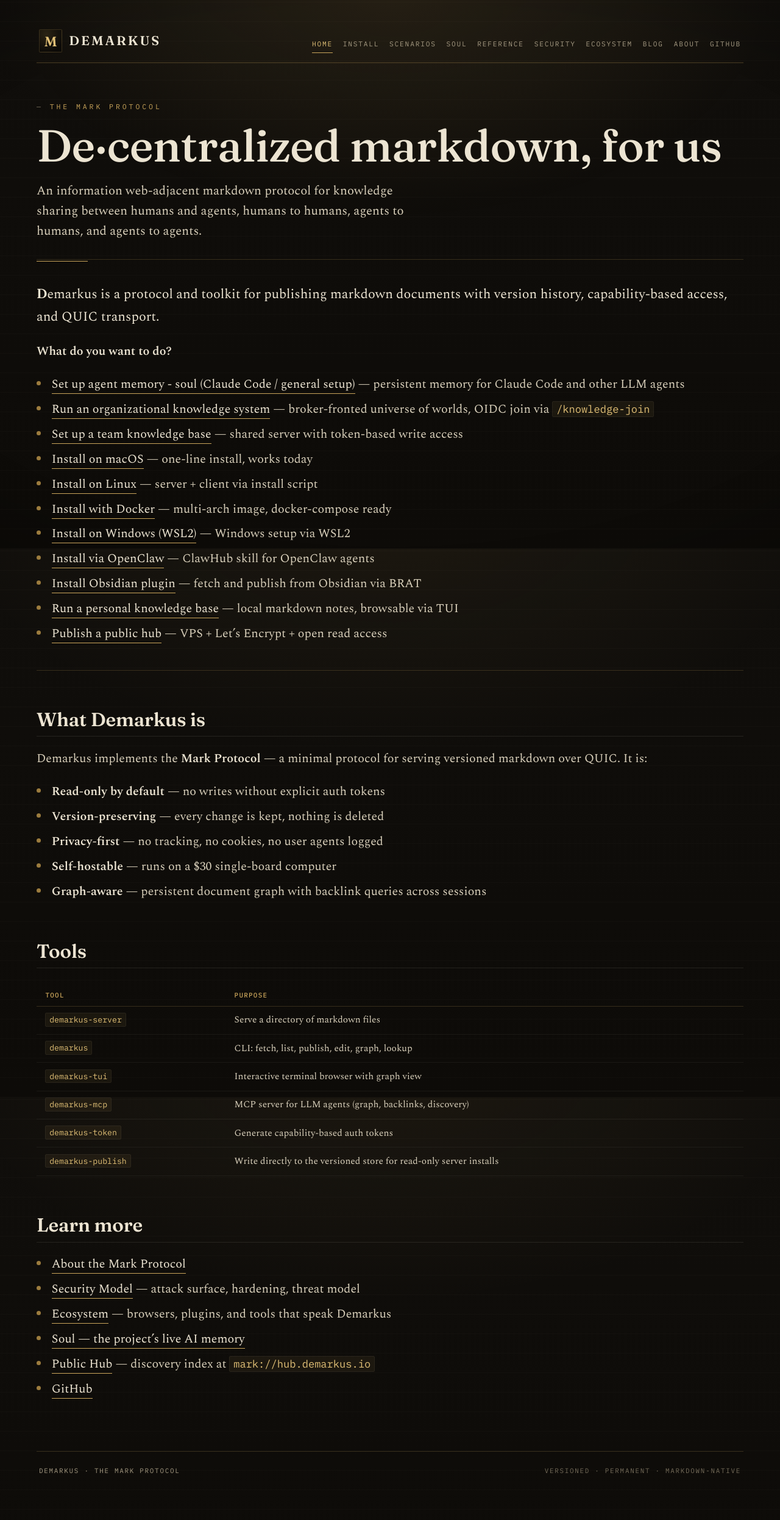
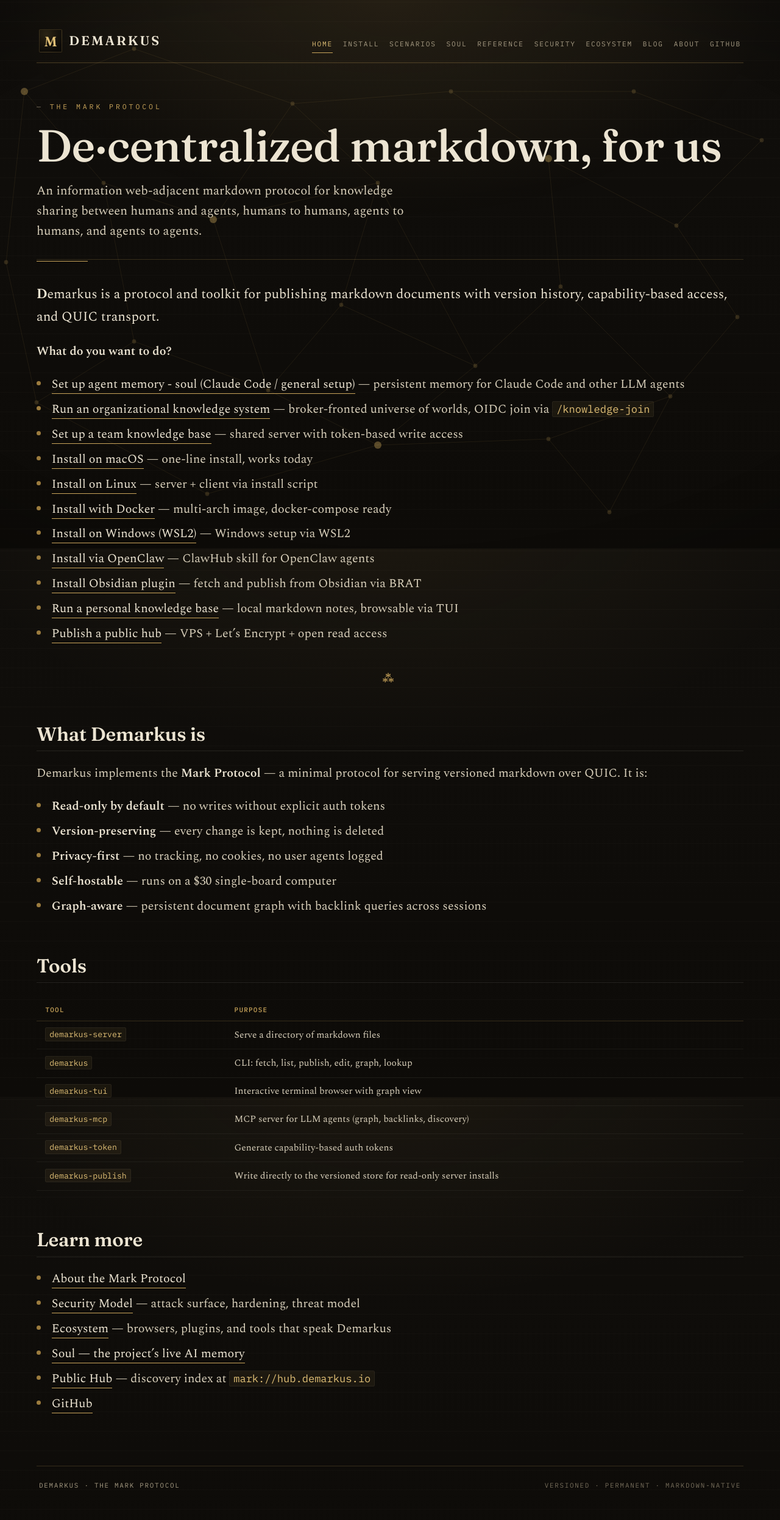
Before and after one commit to latebit-io/demarkus, a Jekyll site: the page built from index.md, in a window 1280 px wide. Shown: the whole page at 61% size. Built offline with Jekyll 4.4.1, drawn with Linux system fonts in a browser that asks for light colours; before the commit the page ends 2469 px from its top, so only the background shows below that.

Commit message:
feat(pages): ambient knowledge-graph backdrop and asterism dividers
Render the product's own nature as texture: a faint constellation of
linked nodes (hubs weighted heavier) fixed behind the content, fading
into the vignette like atlas endpapers. Section rules become a printed
asterism. Reinforces the knowledge-system identity without noise.

```diff
--- a/_layouts/default.html
+++ b/_layouts/default.html
@@ -11,6 +11,72 @@
     <link rel="stylesheet" href="{{ '/assets/css/style.css' | relative_url }}?v={{ site.time | date: '%s' }}" />
   </head>
   <body{% if page.url == '/' %} class="is-home"{% endif %}>
+    <svg class="graphfield" aria-hidden="true" viewBox="0 0 1440 900" preserveAspectRatio="xMidYMid slice">
+      <g class="gf-edges">
+        <line x1="120" y1="150" x2="300" y2="80"/>
+        <line x1="120" y1="150" x2="250" y2="300"/>
+        <line x1="120" y1="150" x2="90" y2="430"/>
+        <line x1="250" y1="300" x2="430" y2="360"/>
+        <line x1="300" y1="80" x2="560" y2="170"/>
+        <line x1="430" y1="360" x2="560" y2="170"/>
+        <line x1="430" y1="360" x2="700" y2="300"/>
+        <line x1="560" y1="170" x2="700" y2="300"/>
+        <line x1="700" y1="300" x2="640" y2="500"/>
+        <line x1="560" y1="170" x2="820" y2="150"/>
+        <line x1="820" y1="150" x2="980" y2="260"/>
+        <line x1="820" y1="150" x2="1120" y2="150"/>
+        <line x1="980" y1="260" x2="1190" y2="370"/>
+        <line x1="980" y1="260" x2="1000" y2="470"/>
+        <line x1="1120" y1="150" x2="1330" y2="230"/>
+        <line x1="1190" y1="370" x2="1330" y2="230"/>
+        <line x1="1190" y1="370" x2="1290" y2="520"/>
+        <line x1="1000" y1="470" x2="1180" y2="650"/>
+        <line x1="1290" y1="520" x2="1180" y2="650"/>
+        <line x1="640" y1="500" x2="860" y2="600"/>
+        <line x1="860" y1="600" x2="1000" y2="470"/>
+        <line x1="640" y1="500" x2="520" y2="640"/>
+        <line x1="520" y1="640" x2="300" y2="560"/>
+        <line x1="250" y1="300" x2="300" y2="560"/>
+        <line x1="300" y1="560" x2="140" y2="660"/>
+        <line x1="90" y1="430" x2="140" y2="660"/>
+        <line x1="520" y1="640" x2="700" y2="730"/>
+        <line x1="700" y1="730" x2="860" y2="600"/>
+        <line x1="700" y1="730" x2="980" y2="720"/>
+        <line x1="980" y1="720" x2="1180" y2="650"/>
+        <line x1="700" y1="730" x2="420" y2="810"/>
+        <line x1="420" y1="810" x2="140" y2="660"/>
+        <line x1="980" y1="720" x2="1080" y2="840"/>
+        <line x1="1080" y1="840" x2="1180" y2="650"/>
+        <line x1="430" y1="360" x2="520" y2="640"/>
+        <line x1="700" y1="300" x2="860" y2="600"/>
+      </g>
+      <g class="gf-nodes">
+        <circle cx="120" cy="150" r="6" class="hub"/>
+        <circle cx="300" cy="80" r="3.4"/>
+        <circle cx="250" cy="300" r="3.4"/>
+        <circle cx="90" cy="430" r="3.4"/>
+        <circle cx="430" cy="360" r="6" class="hub"/>
+        <circle cx="560" cy="170" r="3.4"/>
+        <circle cx="700" cy="300" r="3.4"/>
+        <circle cx="640" cy="500" r="3.4"/>
+        <circle cx="820" cy="150" r="3.4"/>
+        <circle cx="980" cy="260" r="6" class="hub"/>
+        <circle cx="1120" cy="150" r="3.4"/>
+        <circle cx="1190" cy="370" r="3.4"/>
+        <circle cx="1000" cy="470" r="3.4"/>
+        <circle cx="1290" cy="520" r="3.4"/>
+        <circle cx="1330" cy="230" r="3.4"/>
+        <circle cx="1180" cy="650" r="3.4"/>
+        <circle cx="860" cy="600" r="3.4"/>
+        <circle cx="520" cy="640" r="3.4"/>
+        <circle cx="300" cy="560" r="3.4"/>
+        <circle cx="140" cy="660" r="3.4"/>
+        <circle cx="700" cy="730" r="6" class="hub"/>
+        <circle cx="980" cy="720" r="3.4"/>
+        <circle cx="420" cy="810" r="3.4"/>
+        <circle cx="1080" cy="840" r="3.4"/>
+      </g>
+    </svg>
     <div class="vignette" aria-hidden="true"></div>
 
     <header class="shell site-header">
--- a/assets/css/style.css
+++ b/assets/css/style.css
@@ -64,6 +64,43 @@
     background-attachment: fixed;
     -webkit-font-smoothing: antialiased;
     text-rendering: optimizeLegibility;
+}
+
+/* Knowledge graph as ambient texture — the product's own nature, rendered
+   like the star-chart endpapers of an old atlas. Sits behind the vignette
+   so its edges fade into the dark. */
+.graphfield {
+    position: fixed;
+    inset: 0;
+    z-index: -2;
+    width: 100%;
+    height: 100%;
+    pointer-events: none;
+    animation: graph-in 1600ms ease-out both;
+}
+
+.graphfield .gf-edges line {
+    stroke: var(--gold);
+    stroke-width: 0.8;
+    opacity: 0.13;
+}
+
+.graphfield .gf-nodes circle {
+    fill: var(--gold);
+    opacity: 0.2;
+}
+
+.graphfield .gf-nodes circle.hub {
+    opacity: 0.4;
+}
+
+@keyframes graph-in {
+    from {
+        opacity: 0;
+    }
+    to {
+        opacity: 1;
+    }
 }
 
 /* Soft vignette + a faint gilt horizon glow, replacing the neon squares */
@@ -349,11 +386,21 @@
     font-weight: 600;
 }
 
+/* Section divider as a printed-book asterism */
 .content-card hr {
     border: 0;
-    height: 1px;
-    margin: 2.6rem 0;
-    background: var(--rule);
+    height: auto;
+    margin: 2.8rem 0;
+    text-align: center;
+    line-height: 1;
+}
+
+.content-card hr::after {
+    content: "\2042";
+    font-family: var(--display);
+    font-size: 1.25rem;
+    letter-spacing: 0.3em;
+    color: var(--gold);
 }
 
 /* Links — quiet ink, gilt underline that draws on hover */
```
